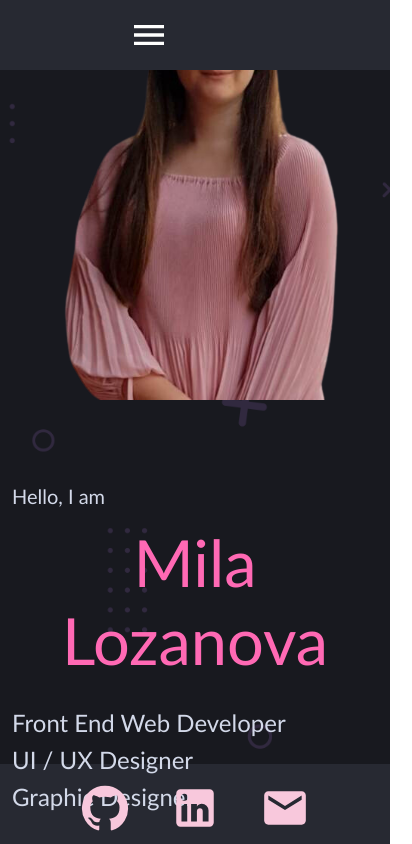
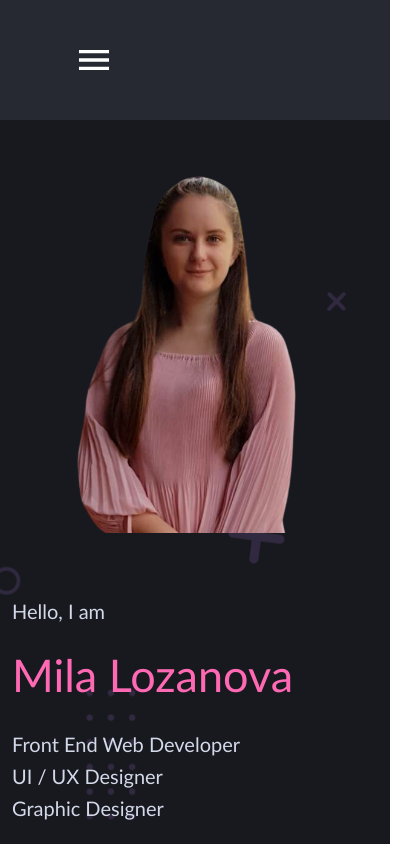
Before and after one commit to milla56/Lubomila-s-React-Portfolio, a React (Create React App) app: page / in a window 390 px wide. Shown: the top 844 px of the page, 412 px wide, since content can reach past the window. Built offline with nearby package versions, Linux system fonts and the light colour scheme.

Commit message:
media query imported 2nd time

```diff
--- a/src/pages/Contact.js
+++ b/src/pages/Contact.js
@@ -38,7 +38,7 @@ setFormData({...formData,[name]: value })
   return (
     <div className="Contact">
 <div className='backgroundImage'>
-<Container>
+<Container className="contact-container">
   <Row>
   <Col md={6}>
   <h1 className="contact-title">Let's Get in Touch</h1>
--- a/src/pages/Home.js
+++ b/src/pages/Home.js
@@ -16,7 +16,7 @@ const Home = () => {
   return (
     <div className = "home">
 		<div className='jumbotron'>
-		<Container>
+		<Container className='home-container'>
 			<Row>
 				<Col md={6}>
 				<img
--- a/src/styles/Navbar.css
+++ b/src/styles/Navbar.css
@@ -138,3 +138,36 @@
 
 
 }
+
+ /* ==============MEDIA QUERY 768================ */
+ @media (max-width: 768px){
+  .navbar{
+  height: 120px;
+  }
+
+  .links{
+    margin-top: 95px;
+    margin-left: -80%;
+  }
+
+  #title {
+    font-size: 20px;
+   margin-left: 10px;
+  }
+
+  .logo{
+    width: 40px;
+    margin-left: -40px;
+    margin-top: -20px;
+  }
+
+
+
+ }
+
+ /* ==============MEDIA QUERY 992================ */
+ @media (max-width: 992px){
+  .links{
+    margin-left: 30%;
+  }
+ }
--- a/src/styles/about.css
+++ b/src/styles/about.css
@@ -192,3 +192,30 @@ margin-bottom: 50px;
     opacity: 0.3;
   }
 }
+
+
+/* ==============MEDIA QUERY 576================ */
+@media (max-width: 576px) {
+  .info{
+    height: 80%;
+    width: 60%;
+}
+
+  }
+
+  /* ==============MEDIA QUERY 768================ */
+  @media (max-width: 768px) {
+    .myCard{
+      margin-left: 15px;
+    }
+
+  }
+
+/* ==============MEDIA QUERY 992================ */
+  @media (max-width: 992px){
+    .myCard{
+margin-left: 2px;
+    }
+
+
+  }
--- a/src/styles/contact.css
+++ b/src/styles/contact.css
@@ -30,7 +30,7 @@
 /* TEXT */
 .contact-title{
 	font-size: 65px;
-	color: var(--text2);
+	color: var(--hotpink);
 	text-align: left;
 	margin-top: 65px;
 }
@@ -120,10 +120,77 @@
 }
 
 
-/* media query */
-@media only screen and (max-width: 600px) {
+
+  /* ==============MEDIA QUERY 576================ */
+@media (max-width: 576px) {
+	.contact-container.container{
+		margin-top: 70px;
+	}
+	.contact-title{
+		font-size: 30px;
+	}
+
+	.contact-info{
+		font-size: 15px;
+		margin-top: 20px;
+	}
+	.email-info{
+		font-size: 16px;
+	}
+
+
 	.form-style-8{
 		width: 400px;
+		margin-bottom: 150px;
+
+	}
+  }
+
+  /* ==============MEDIA QUERY 768================ */
+  @media (max-width: 768px) {
+	.contact-container.container{
+		margin-top: 70px;
+	}
+
+	.contact-title{
+		font-size: 30px;
+	}
+
+	.contact-info{
+		font-size: 15px;
+		margin-top: 20px;
+	}
+	.email-info{
+		font-size: 16px;
+	}
+
+	.form-style-8{
+		width: 400px;
+		margin-bottom: 150px;
+
 	}
 
   }
+
+/* ==============MEDIA QUERY 992================ */
+  @media (max-width: 992px){
+	.contact-container.container{
+		display: flex;
+
+	}
+	.contact-title{
+		font-size: 33px;
+	}
+
+	.contact-info{
+		font-size: 16px;
+		margin-top: 25px;
+	}
+	.email-info{
+		font-size: 17px;
+	}
+	.form-style-8{
+		width: 350px;
+	}
+
+  }
--- a/src/styles/home.css
+++ b/src/styles/home.css
@@ -129,24 +129,133 @@ p.aboutPage a {
 
 
 
-/* media query */
-
-@media only screen and (max-width: 600px) {
-  .about h1 {
-    font-size: 25px;
+/* ==============MEDIA QUERY 576================ */
+@media (max-width: 576px) {
+  .jumbotron{
+  width: 100%;
+  height: 50%;
   }
 
-.mylogo{
-  width: 50px;
+  .me-portrait{
+    width: 250px;
+
 }
 
-.title{
-  font-size: 30px;
+.jumbotron h2{
+   margin-top: 10%;
+  }
+
+.jumbotron h1{
+  font-size: 45px;
+  margin-bottom: 30px;
+  margin-top: 25px;
+ }
+
+ .jobTitle1{
+  text-align: left;
+  font-size: 20px;
+ }
+
+ .jobTitle2{
+  text-align: left;
+  font-size: 20px;
+ }
+
+ .jobTitle3{
+  text-align: left;
+  font-size: 20px;
+ }
+
+ .aboutPage{
+  margin-top: 40px;
+}
+.homepage-social-icon{
+  margin-bottom: 30px;
 }
 
-.containerHome h3{
-  display: inline-block;
-  font-size: 30px;
-}
+  }
 
-}
+  /* ==============MEDIA QUERY 768================ */
+  @media (max-width: 768px) {
+    .jumbotron{
+      width: 100%;
+      height: 50%;
+      }
+
+      .me-portrait{
+        width: 270px;
+    }
+
+    .jumbotron h2{
+      margin-top: 10%;
+     }
+
+   .jumbotron h1{
+     font-size: 45px;
+     margin-bottom: 30px;
+     margin-top: 25px;
+    }
+
+    .jobTitle1{
+     text-align: left;
+     font-size: 20px;
+    }
+
+    .jobTitle2{
+     text-align: left;
+     font-size: 20px;
+    }
+
+    .jobTitle3{
+     text-align: left;
+     font-size: 20px;
+    }
+
+    .aboutPage{
+     margin-top: 40px;
+   }
+   .homepage-social-icon{
+     margin-bottom: 30px;
+   }
+
+
+  }
+
+/* ==============MEDIA QUERY 992================ */
+  @media (max-width: 992px){
+    .me-portrait{
+      width: 320px;
+  }
+
+  .jumbotron h2{
+    margin-top: 10%;
+   }
+
+ .jumbotron h1{
+   font-size: 45px;
+   margin-bottom: 30px;
+   margin-top: 25px;
+  }
+
+  .jobTitle1{
+   text-align: left;
+   font-size: 20px;
+  }
+
+  .jobTitle2{
+   text-align: left;
+   font-size: 20px;
+  }
+
+  .jobTitle3{
+   text-align: left;
+   font-size: 20px;
+  }
+
+  .aboutPage{
+   margin-top: 40px;
+ }
+
+
+
+  }
--- a/src/styles/projectsView.css
+++ b/src/styles/projectsView.css
@@ -66,3 +66,24 @@
   height: 300px;
   align-items: center;
 }
+
+/* ==============MEDIA QUERY================ */
+
+@media (max-width: 576px){
+  .project svg{
+    margin-bottom: 50px;
+  }
+
+}
+
+@media (max-width: 768px){
+  .project svg{
+    margin-bottom: 50px;
+  }
+}
+
+@media (max-width: 992px){
+  .project svg{
+    margin-bottom: 50px;
+  }
+}
```
